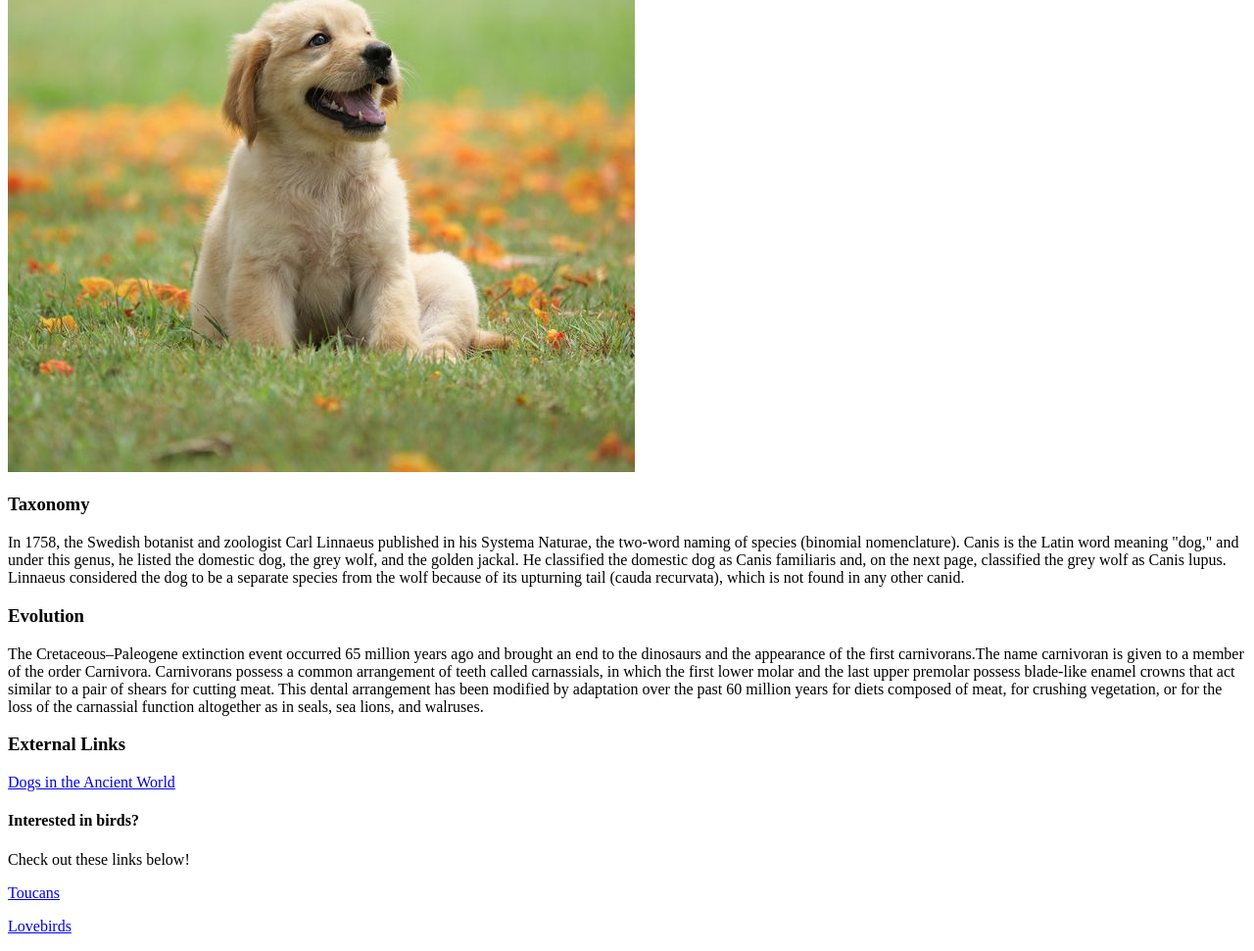
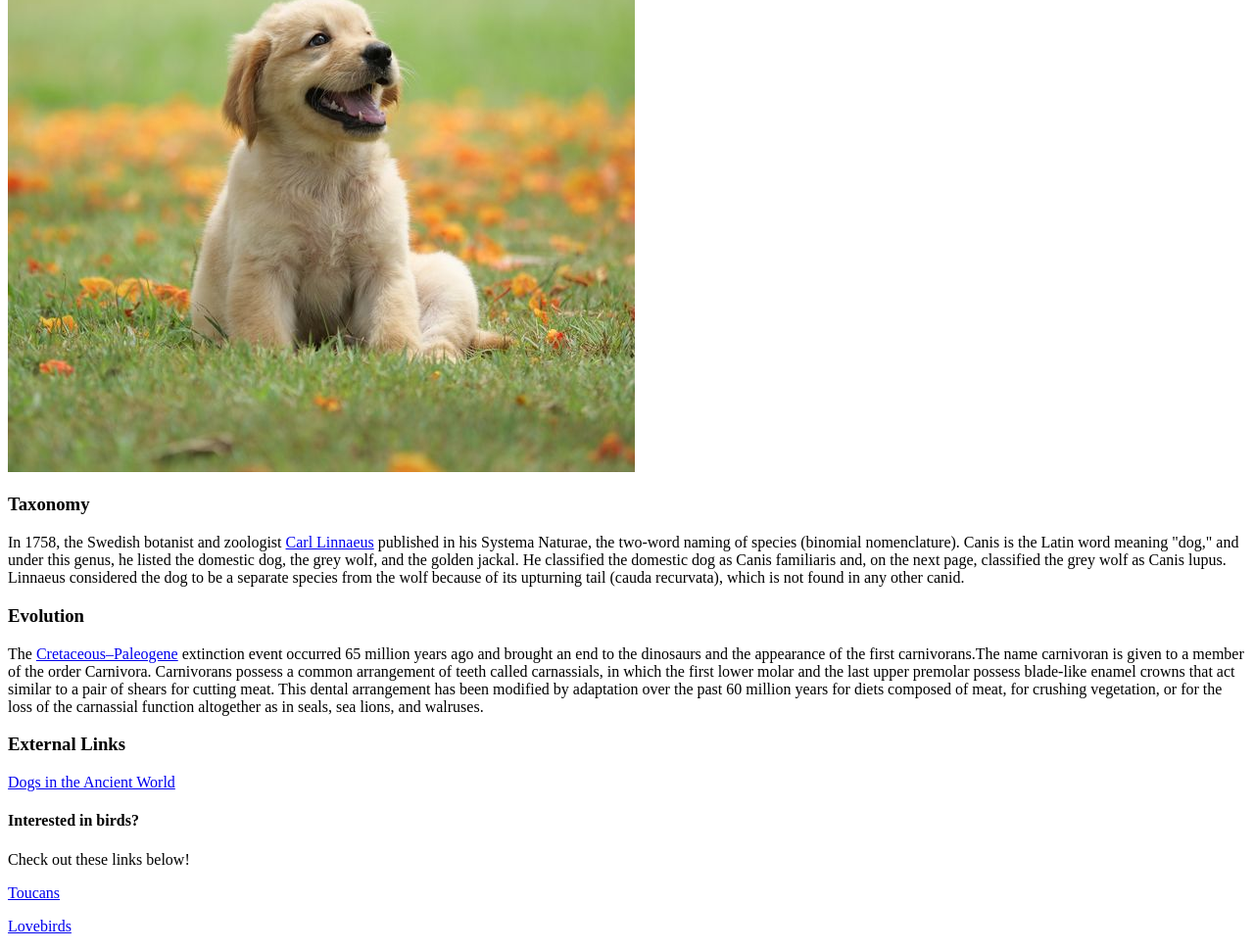
Before and after one commit to dabr1252/dabr1252.github.io, a plain HTML site: page assignment3.html in a window 1280 px wide. Shown: the part 459-1430 px from the top of the page at 98% size. Drawn offline with Linux system fonts and the light colour scheme.

Commit message:
added to encyclopedia

```diff
--- a/assignment3.html
+++ b/assignment3.html
@@ -12,9 +12,9 @@
     <p><a href="#external links">2.External Links</a></p>
     <img src="/img/dog.jpg" alt="A picture of a dog">
     <h3 id="taxonomy">Taxonomy</h3>
-    <p>In 1758, the Swedish botanist and zoologist Carl Linnaeus published in his Systema Naturae, the two-word naming of species (binomial nomenclature). Canis is the Latin word meaning "dog," and under this genus, he listed the domestic dog, the grey wolf, and the golden jackal. He classified the domestic dog as Canis familiaris and, on the next page, classified the grey wolf as Canis lupus. Linnaeus considered the dog to be a separate species from the wolf because of its upturning tail (cauda recurvata), which is not found in any other canid.</p>
+    <p>In 1758, the Swedish botanist and zoologist <a href="https://en.wikipedia.org/wiki/Carl_Linnaeus">Carl Linnaeus</a> published in his Systema Naturae, the two-word naming of species (binomial nomenclature). Canis is the Latin word meaning "dog," and under this genus, he listed the domestic dog, the grey wolf, and the golden jackal. He classified the domestic dog as Canis familiaris and, on the next page, classified the grey wolf as Canis lupus. Linnaeus considered the dog to be a separate species from the wolf because of its upturning tail (cauda recurvata), which is not found in any other canid.</p>
     <h3 id="evolution">Evolution</h3>
-    <p>The Cretaceous–Paleogene extinction event occurred 65 million years ago and brought an end to the dinosaurs and the appearance of the first carnivorans.The name carnivoran is given to a member of the order Carnivora. Carnivorans possess a common arrangement of teeth called carnassials, in which the first lower molar and the last upper premolar possess blade-like enamel crowns that act similar to a pair of shears for cutting meat. This dental arrangement has been modified by adaptation over the past 60 million years for diets composed of meat, for crushing vegetation, or for the loss of the carnassial function altogether as in seals, sea lions, and walruses.</p>
+    <p>The <a href="https://en.wikipedia.org/wiki/Cretaceous–Paleogene_extinction_event">Cretaceous–Paleogene</a> extinction event occurred 65 million years ago and brought an end to the dinosaurs and the appearance of the first carnivorans.The name carnivoran is given to a member of the order Carnivora. Carnivorans possess a common arrangement of teeth called carnassials, in which the first lower molar and the last upper premolar possess blade-like enamel crowns that act similar to a pair of shears for cutting meat. This dental arrangement has been modified by adaptation over the past 60 million years for diets composed of meat, for crushing vegetation, or for the loss of the carnassial function altogether as in seals, sea lions, and walruses.</p>
     <h3 id="external links">External Links</h3>
     <p><a href="https://www.worldhistory.org/article/184/dogs-in-the-ancient-world/">Dogs in the Ancient World</a></p>
     <h4>Interested in birds?</h4>
```
